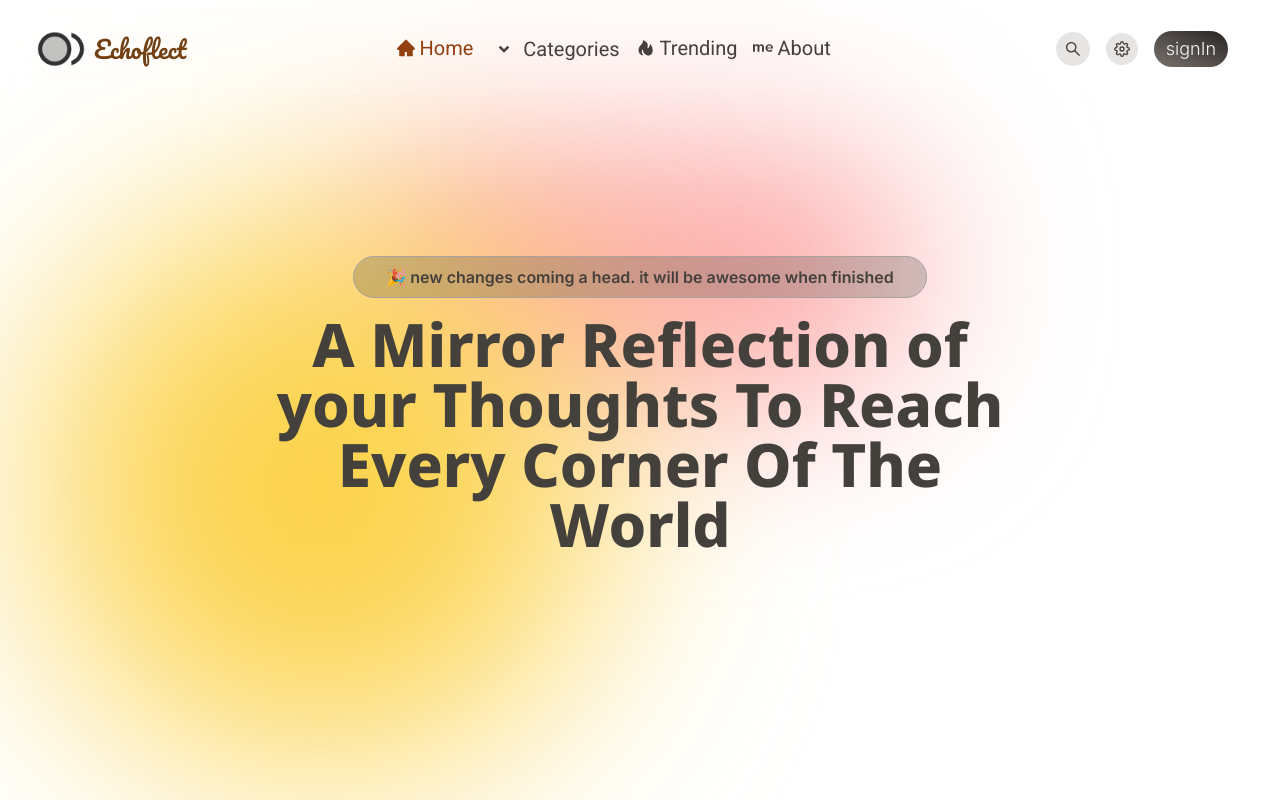
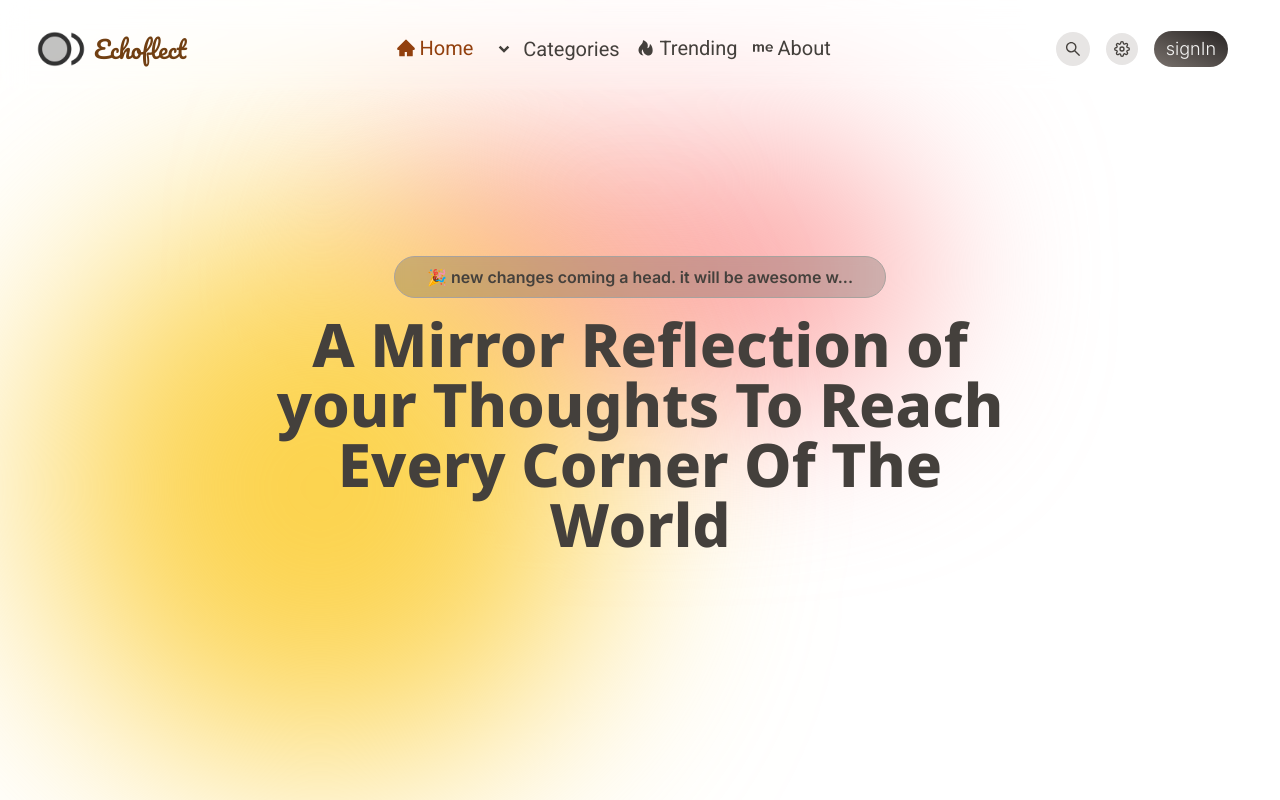
Before and after one commit to Amanuel-1/echoflect, a Next.js app: page / in a window 1280 px wide. Shown: the top 800 px of the page. Built offline with nearby package versions, Linux system fonts and the light colour scheme; no server answers.

Commit message:
fix: modified the announcementn bar

```diff
--- a/app/(site)/page.tsx
+++ b/app/(site)/page.tsx
@@ -4,7 +4,7 @@ import { Button } from '@/components/ui/button'
 import { db } from '@/lib/db'
 import * as schema from "@/lib/db/schema"
 import { IPost } from '@/lib/db/schemaTypes'
-import { getDomain } from '@/lib/functions/utils'
+import { getDomain, shortener } from '@/lib/functions/utils'
 import Image from 'next/image'
 import { useEffect, useState } from 'react'
 import { CardDemo } from '../components/cards/test'
@@ -54,9 +54,9 @@ export default  function Home() {
       <div className="landingPage z-10 flex flex-col gap-[6rem] justify-center items-center  text-stone-700">
       <div className="z-10 w-full hero flex  flex-col flex-wrap gap-4 justify-center py-[10rem] text-stone-700 dark:text-stone-300 text-center">
         <div className=" announcement w-fit py-2 px-8 rounded-[50px] bg-[rgba(20,30,20,.2)] backdrop-blur-sm border border-stone-400 font-semibold hover:scale-95 transition-all duration-500 cursor-pointer">
-          🎉 new changes coming a head. it will be awesome when finished
+          {shortener("🎉 new changes coming a head. it will be awesome when finished",50)}
         </div>
-        <h1 style={noto.style} className='text-2xl md:text-6xl font-extrabold w-[80%] md:w-[60%]'>
+        <h1 style={noto.style} className='text-2xl md:text-6xl font-extrabold w-[80%] md:w-[60%] text-center'>
           A Mirror Reflection of your Thoughts To Reach Every Corner Of The World
         </h1>
       </div>
```
